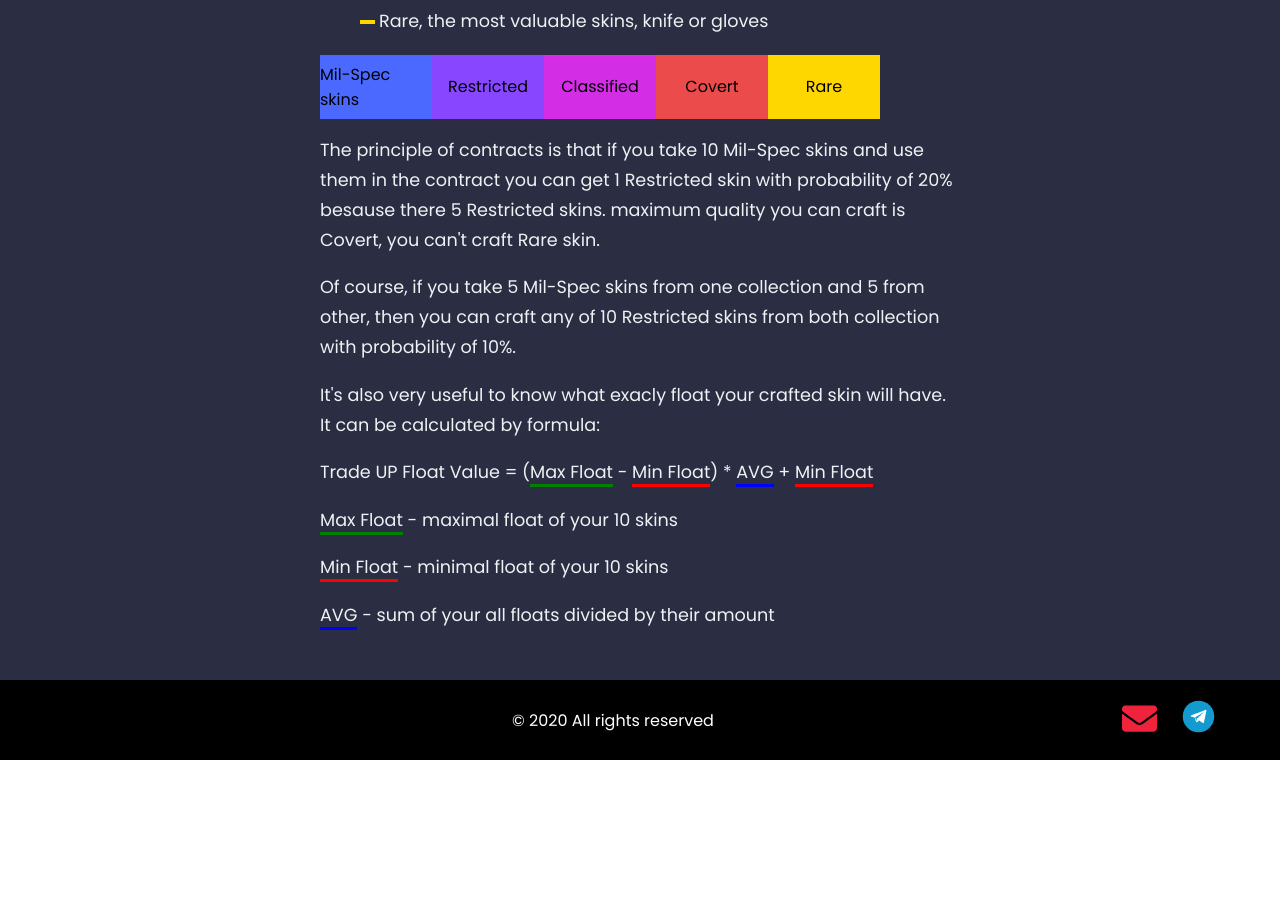
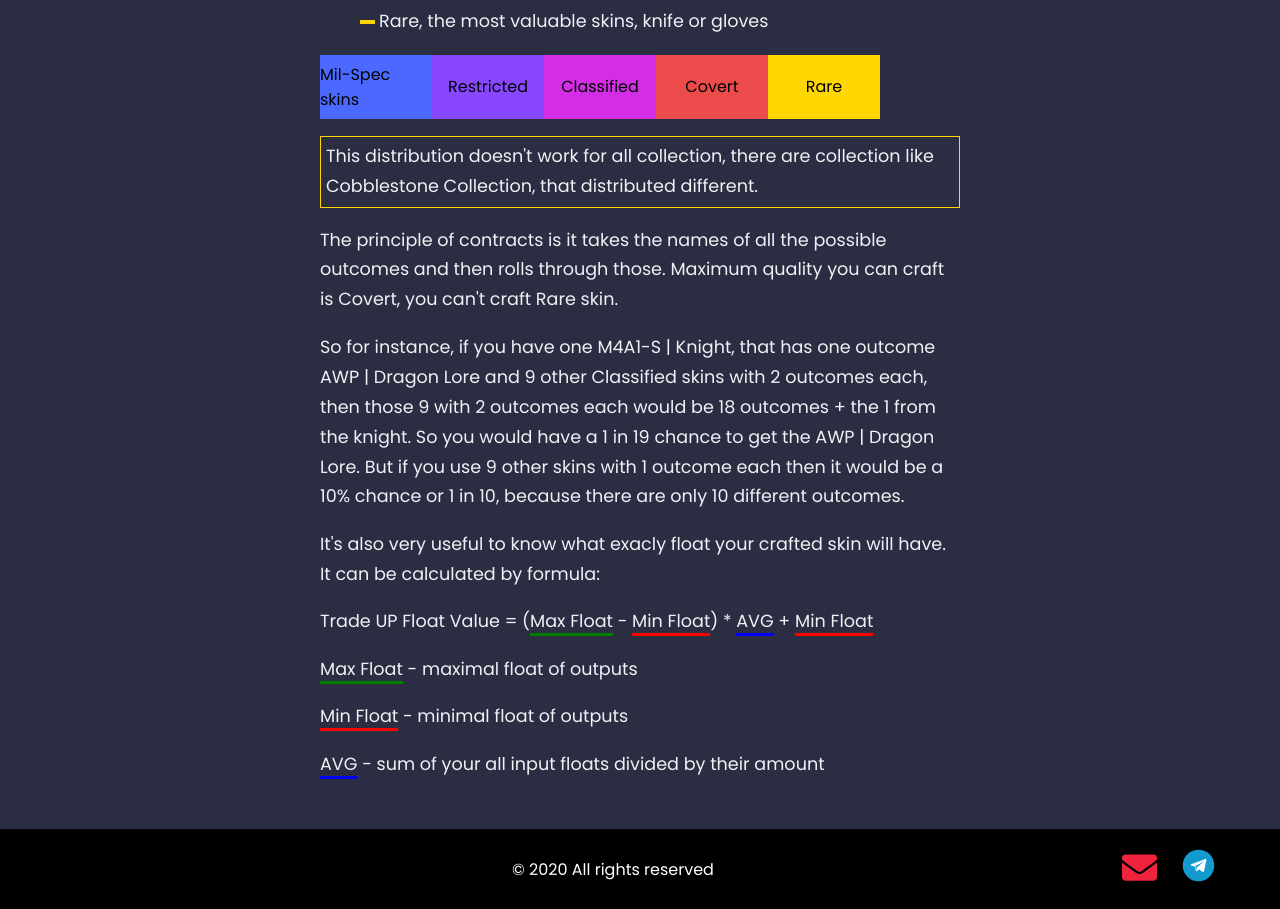
Before and after one commit to aveWorld/csgoprofit, a Next.js app: page /tradeups in a window 1280 px wide. Shown: the part 440-1349 px from the top of the page. Before the commit the page ends 1200 px from the top, so only its background shows below. Built offline with nearby package versions, Linux system fonts and the light colour scheme.

Commit message:
response

```diff
--- a/css/style.css
+++ b/css/style.css
@@ -623,7 +623,10 @@ to {
 }
 
 
-
+.distribution {
+  border: 1px solid #FFD700;
+  padding: 5px 0 5px 5px;
+}
 
 .quality-item {
     height: 4rem;
@@ -792,5 +795,23 @@ to {
     .logo {
         margin-left: 1rem;
     }
+    .line {
+      padding: 0 5px 0 5px;
+    }
+    .section-title {
+      padding-top: 3rem;
+    }
+    .Navbar {
+      background-color: rgba(0, 0, 0, .8);
+    }
+    .redline_stickers {
+      width: 90%;
+    }
+    .floats {
+      width: 70%;
+    }
+    .patterns-img {
+      width: 90%;
+    }
 
   }
--- a/pages/tradeups.js
+++ b/pages/tradeups.js
@@ -21,17 +21,19 @@ export default function tradeups() {
                     <div className="quality-item">Covert</div>
                     <div className="quality-item">Rare</div>
                 </div>
-                <p className="blog-p">The principle of contracts is that if you take 10 Mil-Spec skins and use them in the contract you can get 1 Restricted skin with
-                    probability of 20% besause there 5 Restricted skins. maximum quality you can craft is Covert, you can't craft Rare skin.</p>
-                <p className="blog-p">Of course, if you take 5 Mil-Spec skins from one collection and 5 from other, then you can craft any of 10 Restricted skins from both collection
-                    with probability of 10%.
+                <p className="blog-p distribution">This distribution doesn't work for all collection, there are collection like Cobblestone Collection, that distributed different.</p>
+                <p className="blog-p">The principle of contracts is it takes the names of all the possible outcomes and then rolls through those.
+                Maximum quality you can craft is Covert, you can't craft Rare skin.</p>
+                <p className="blog-p">So for instance, if you have one M4A1-S | Knight, that has one outcome AWP | Dragon Lore and 9 other Classified skins with 2 outcomes each,
+                then those 9 with 2 outcomes each would be 18 outcomes + the 1 from the knight. So you would have a 1 in 19 chance to get the AWP | Dragon Lore.
+                But if you use 9 other skins with 1 outcome each then it would be a 10% chance or 1 in 10, because there are only 10 different outcomes.
                 </p>
                 <p className="blog-p">It's also very useful to know what exacly float your crafted skin will have. It can be calculated by formula:</p>
                 <p className="blog-p">Trade UP Float Value =
                 (<span className="max-float">Max Float</span> - <span className="min-float">Min Float</span>) * <span className="avg">AVG</span> + <span className="min-float">Min Float</span></p>
-                <p className="blog-p"><span className="max-float">Max Float</span> - maximal float of your 10 skins</p>
-                <p className="blog-p"><span className="min-float">Min Float</span> - minimal float of your 10 skins</p>
-                <p className="blog-p"><span className="avg">AVG</span> - sum of your all floats divided by their amount</p>
+                <p className="blog-p"><span className="max-float">Max Float</span> - maximal float of outputs</p>
+                <p className="blog-p"><span className="min-float">Min Float</span> - minimal float of outputs</p>
+                <p className="blog-p"><span className="avg">AVG</span> - sum of your all input floats divided by their amount</p>
                 <p></p>
             </div>
             <Footer />
```
